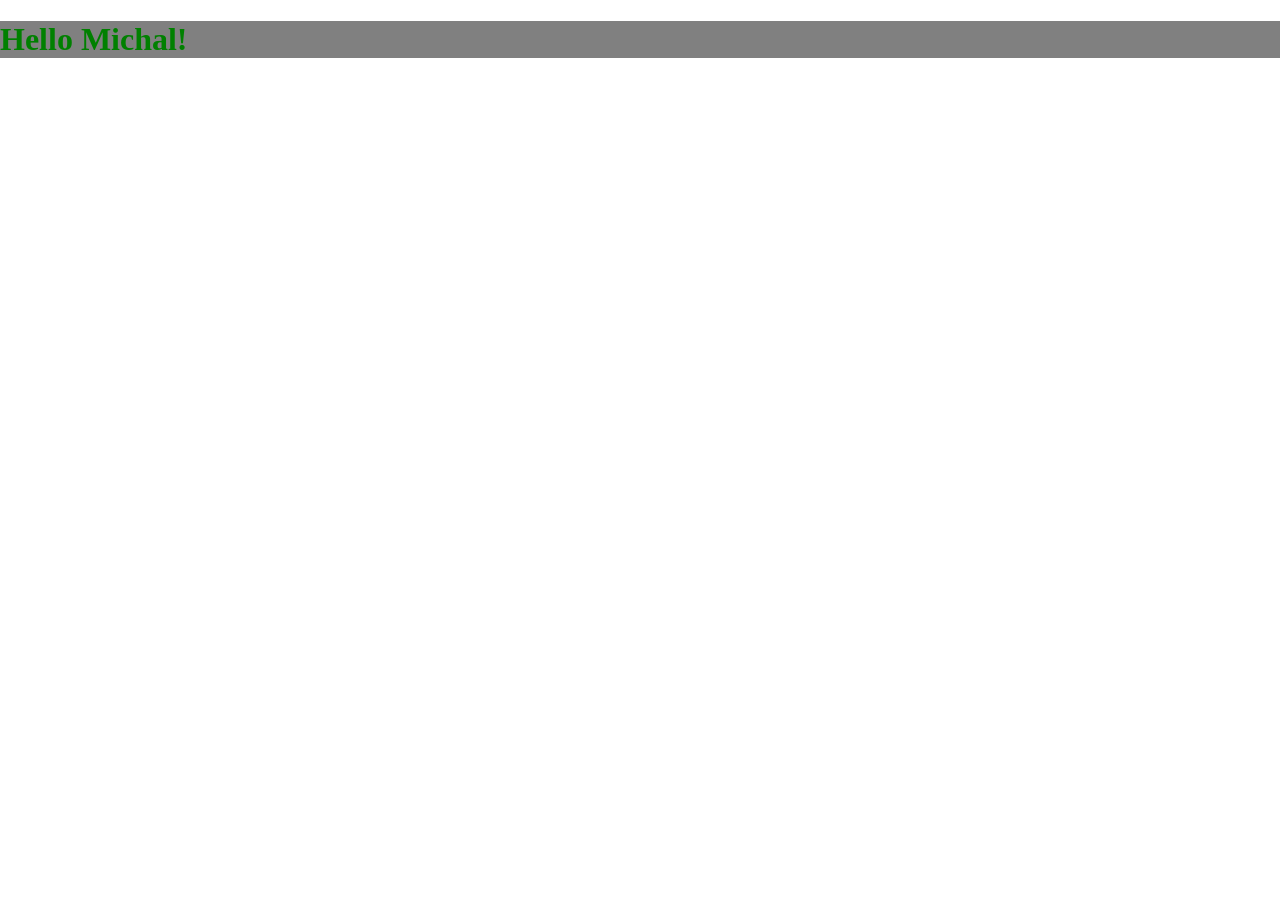
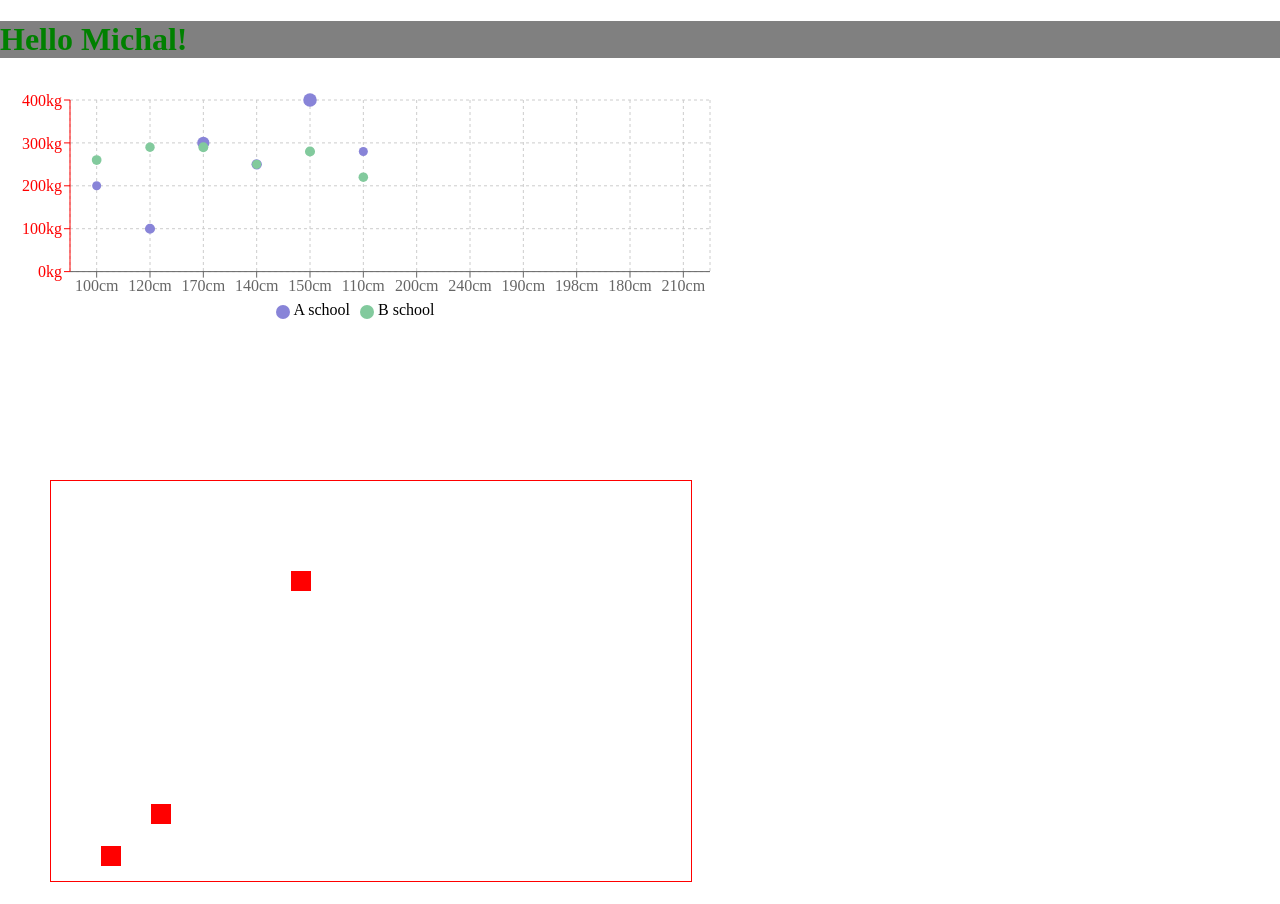
Before and after one commit to acidburnt/react-parcel-ts-starter, a React (Vite) app: page / in a window 1280 px wide. Shown: the top 904 px of the page. Before the commit the page ends 800 px from the top, so only its background shows below. Built offline with nearby package versions, Linux system fonts and the light colour scheme.

Commit message:
Play with graphs

```diff
--- /dev/null
+++ b/src/components/Greeter/CSSGraph.tsx
@@ -0,0 +1,40 @@
+import React from 'react';
+import styled from 'styled-components';
+
+const Wrapper = styled.div`
+  position: relative;
+  width: 640px;
+  height: 400px;
+  border: solid red 1px;
+  margin-left: 50px;
+  margin-bottom: 50px;
+`;
+
+const Circle = styled.div<{ x: number; y: number }>`
+  position: absolute;
+  left: ${props => props.x}px;
+  bottom: ${props => props.y}px;
+  height: 10px;
+  width: 10px;
+  border-radius: 50%;
+  background-color: gray;
+
+  &::after {
+    display: block;
+    position: absolute;
+    content: '';
+    width: 20px;
+    height: 20px;
+    background-color: red;
+  }
+`;
+
+export const CSSGraph = () => {
+  return (
+    <Wrapper>
+      <Circle x={50} y={25} />
+      <Circle x={100} y={67} />
+      <Circle x={240} y={300} />
+    </Wrapper>
+  );
+};
--- a/src/components/Greeter/Greeter.tsx
+++ b/src/components/Greeter/Greeter.tsx
@@ -1,9 +1,107 @@
 import React from 'react';
 import styled from 'styled-components';
+import {
+  ScatterChart,
+  CartesianGrid,
+  XAxis,
+  YAxis,
+  ZAxis,
+  Tooltip,
+  Legend,
+  Scatter,
+  ResponsiveContainer,
+} from 'recharts';
+import { CSSGraph } from './CSSGraph';
 
 const Header = styled.h1`
   color: green;
   background-color: gray;
 `;
 
-export const Greeter = ({ name }: { name: string }) => <Header>Hello {name}!</Header>;
+const data01 = [
+  {
+    x: 100,
+    y: 200,
+    z: 200,
+  },
+  {
+    x: 120,
+    y: 100,
+    z: 260,
+  },
+  {
+    x: 170,
+    y: 300,
+    z: 400,
+  },
+  {
+    x: 140,
+    y: 250,
+    z: 280,
+  },
+  {
+    x: 150,
+    y: 400,
+    z: 500,
+  },
+  {
+    x: 110,
+    y: 280,
+    z: 200,
+  },
+];
+const data02 = [
+  {
+    x: 200,
+    y: 260,
+    z: 240,
+  },
+  {
+    x: 240,
+    y: 290,
+    z: 220,
+  },
+  {
+    x: 190,
+    y: 290,
+    z: 250,
+  },
+  {
+    x: 198,
+    y: 250,
+    z: 210,
+  },
+  {
+    x: 180,
+    y: 280,
+    z: 260,
+  },
+  {
+    x: 210,
+    y: 220,
+    z: 230,
+  },
+];
+
+const Chart = () => (
+  <ScatterChart width={730} height={250} margin={{ top: 20, right: 20, bottom: 10, left: 10 }}>
+    <CartesianGrid strokeDasharray="3 3" />
+    <XAxis dataKey="x" name="stature" unit="cm" />
+    <YAxis dataKey="y" name="weight" unit="kg" stroke="red" />
+    <ZAxis dataKey="z" range={[64, 144]} name="score" unit="km" />
+    <Tooltip cursor={{ strokeDasharray: '3 3' }} />
+    <Legend />
+    <Scatter name="A school" data={data01} fill="#8884d8" />
+    <Scatter name="B school" data={data02} fill="#82ca9d" />
+  </ScatterChart>
+);
+
+export const Greeter = ({ name }: { name: string }) => (
+  <>
+    <Header>Hello {name}!</Header>
+    <ResponsiveContainer height={400} width={640}>
+      <Chart />
+    </ResponsiveContainer>
+    <CSSGraph />
+  </>
+);
```
